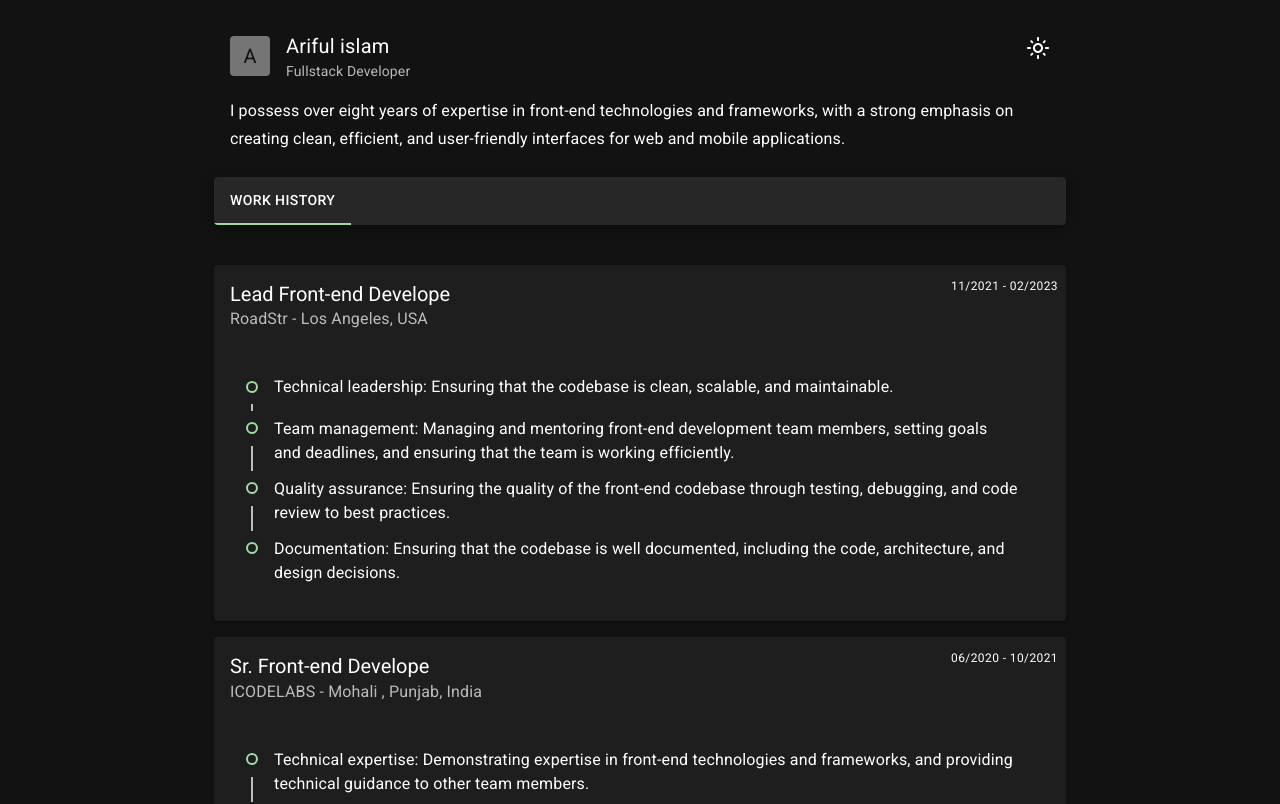
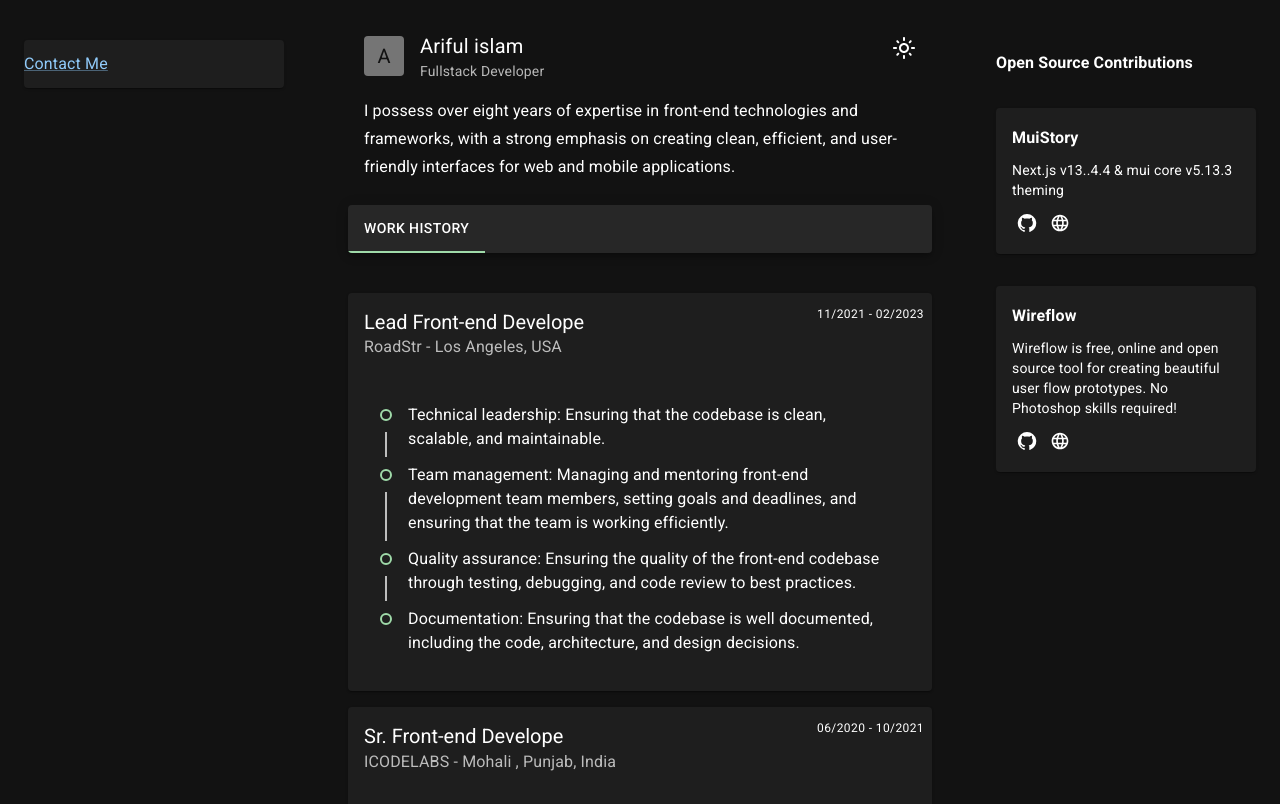
Before and after one commit to arifulbgt4/ariful.io, a Next.js app: page / in a window 1280 px wide. Shown: the top 804 px of the page. Built offline with nearby package versions, Linux system fonts and the light colour scheme.

Commit message:
feat: Open Source Contributions list

```diff
--- a/package.json
+++ b/package.json
@@ -28,6 +28,7 @@
     "next": "13.4.4",
     "react": "18.2.0",
     "react-dom": "18.2.0",
+    "react-scroll-parallax": "^3.4.2",
     "typescript": "5.1.3"
   },
   "devDependencies": {
--- a/src/layouts/DefaultLayout/index.tsx
+++ b/src/layouts/DefaultLayout/index.tsx
@@ -2,11 +2,12 @@
 import { FC } from "react";
 
 // @mui
-import { Container, Box, Stack } from "@mui/material";
+import { Container, Box, Stack, Grid } from "@mui/material";
 
 // widgets
 import PortfolioHeader from "src/widgets/PortfolioHeader";
 import ListNavigation from "src/widgets/ListNavigation";
+import OpenSource from "src/widgets/OpenSource";
 
 // Types
 import { DefaultLayoutOptions } from "./Types";
@@ -14,10 +15,19 @@ import { DefaultLayoutOptions } from "./Types";
 const DefaultLayout: FC<DefaultLayoutOptions> = ({ children }) => {
   return (
     <Stack>
-      {/* <ListNavigation /> */}
-      <Container maxWidth="md">
-        <PortfolioHeader />
-        {children}
+      <Container maxWidth={false}>
+        <Grid container spacing={8}>
+          <Grid item xs={12} md={3}>
+            <ListNavigation />
+          </Grid>
+          <Grid item xs={12} md={6}>
+            <PortfolioHeader />
+            {children}
+          </Grid>
+          <Grid item xs={12} md={3}>
+            <OpenSource />
+          </Grid>
+        </Grid>
       </Container>
     </Stack>
   );
--- a/src/theme/typography.ts
+++ b/src/theme/typography.ts
@@ -62,8 +62,8 @@ export default {
   },
   h6: {
     ...roboto.style,
-    fontWeight: 500,
-    fontSize: "1.25rem",
+    fontWeight: 700,
+    fontSize: "1rem",
     lineHeight: 1.6,
     letterSpacing: "0.0075em",
   },
--- a/src/widgets/ListNavigation/index.tsx
+++ b/src/widgets/ListNavigation/index.tsx
@@ -12,10 +12,10 @@ const ListNavigation = () => {
     <Paper
       //   elevation={0}
       sx={{
-        maxWidth: 320,
+        // maxWidth: 400,
         position: "sticky",
-        left: 40,
-        top: 80,
+        // left: 25,
+        top: 40,
       }}
     >
       <MenuList>
--- /dev/null
+++ b/src/widgets/OpenSource/index.tsx
@@ -0,0 +1,79 @@
+import { Box, Link, Paper, Stack, Typography, IconButton } from "@mui/material";
+import {
+  GitHub as GitHubIcon,
+  LanguageOutlined as LanguageOutlinedIcon,
+} from "@mui/icons-material";
+
+const OpenSource = () => {
+  return (
+    <Box
+      sx={{
+        position: "sticky",
+        top: 50,
+      }}
+    >
+      <Typography variant="h6" sx={{ mb: 4 }}>
+        Open Source Contributions
+      </Typography>
+      <Paper sx={{ p: 2, mb: 4 }}>
+        <Typography variant="subtitle1" sx={{ fontWeight: 700, mb: 1 }}>
+          MuiStory
+        </Typography>
+        <Typography variant="body2" sx={{ mb: 1 }}>
+          Next.js v13..4.4 & mui core v5.13.3 theming
+        </Typography>
+        <Stack direction="row" spacing={0.4}>
+          <Link
+            color="text.secondary"
+            href="https://github.com/arifulbgt4/MuiStory"
+            target="_blank"
+          >
+            <IconButton size="small">
+              <GitHubIcon fontSize="small" />
+            </IconButton>
+          </Link>
+          <Link
+            color="text.secondary"
+            href="https://dev--647c84907213dc4172ffdcde.chromatic.com/"
+            target="_blank"
+          >
+            <IconButton size="small">
+              <LanguageOutlinedIcon fontSize="small" />
+            </IconButton>
+          </Link>
+        </Stack>
+      </Paper>
+      <Paper sx={{ p: 2 }}>
+        <Typography variant="subtitle1" sx={{ fontWeight: 700, mb: 1 }}>
+          Wireflow
+        </Typography>
+        <Typography variant="body2" sx={{ mb: 1 }}>
+          Wireflow is free, online and open source tool for creating beautiful
+          user flow prototypes. No Photoshop skills required!
+        </Typography>
+        <Stack direction="row" spacing={0.4}>
+          <Link
+            color="text.secondary"
+            href="https://github.com/vanila-io/wireflow"
+            target="_blank"
+          >
+            <IconButton size="small">
+              <GitHubIcon fontSize="small" />
+            </IconButton>
+          </Link>
+          <Link
+            color="text.secondary"
+            href="https://app.wireflow.co"
+            target="_blank"
+          >
+            <IconButton size="small">
+              <LanguageOutlinedIcon fontSize="small" />
+            </IconButton>
+          </Link>
+        </Stack>
+      </Paper>
+    </Box>
+  );
+};
+
+export default OpenSource;
```
Also changed, not shown: 1 other file (tests, documents, lock files or other folders).
